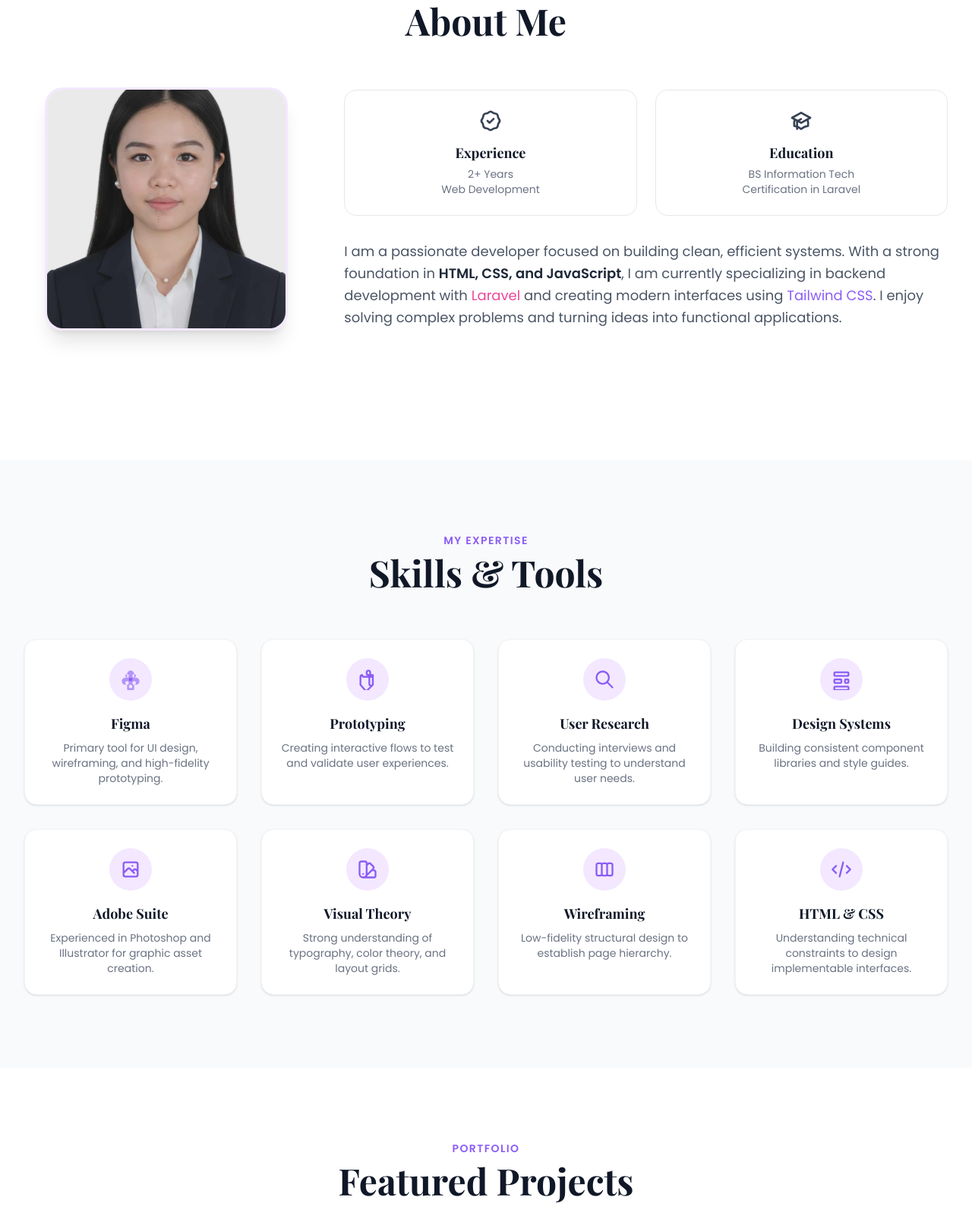
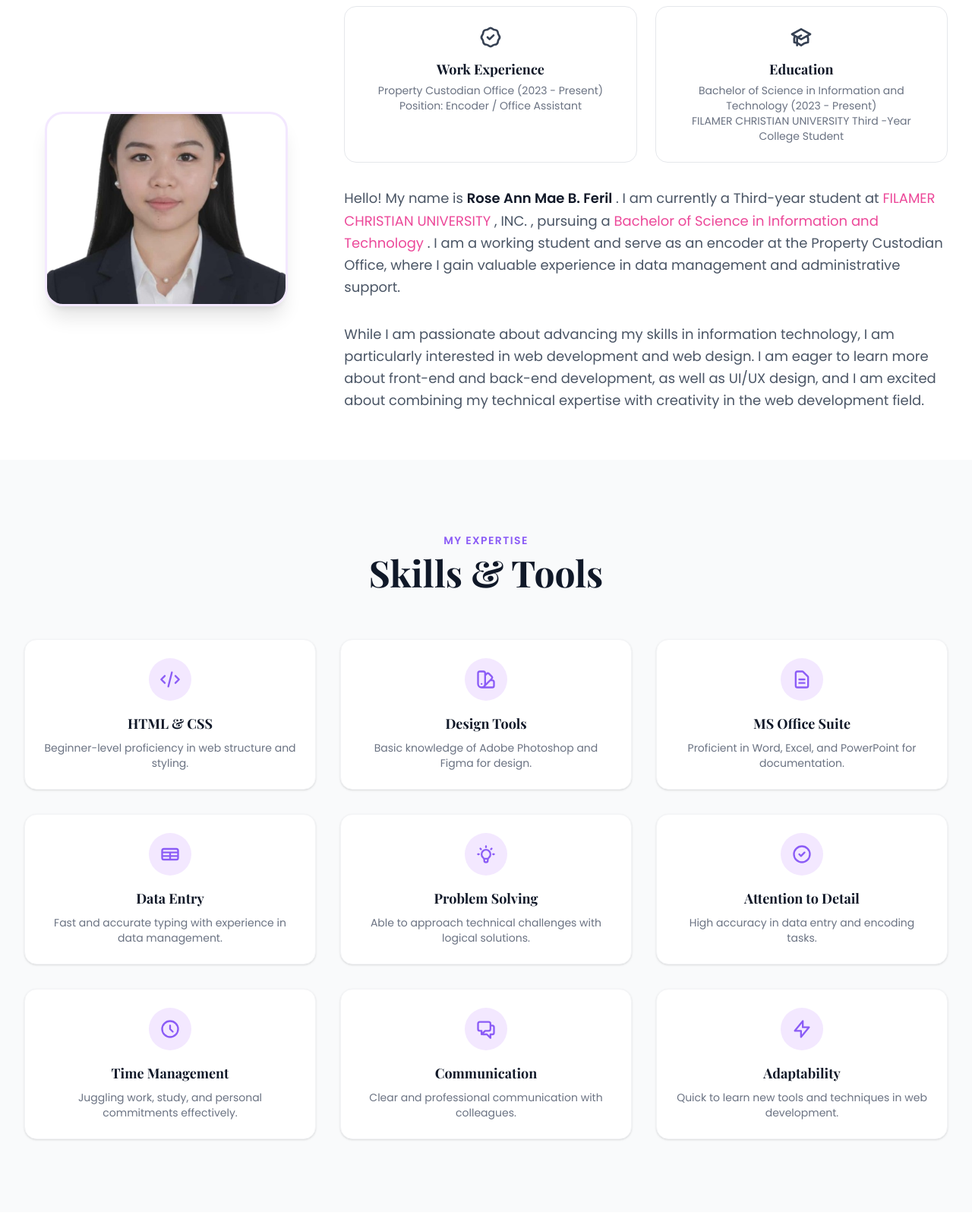
Before and after one commit to Rossey2/FERIL_PORTFOLIO-2-, a website: page dist/index.html in a window 1280 px wide. Shown: the part 995-2595 px from the top of the page at 76% size. Drawn offline with nearby package versions, Linux system fonts and the light colour scheme.

Commit message:
added design

```diff
--- a/dist/index.html
+++ b/dist/index.html
@@ -113,7 +113,7 @@
         </nav>
       </div>
     </header>
-     <section id="home" class="flex flex-col items-center justify-center min-h-screen">
+     <section id="home" class="bg-gray-50 flex flex-col items-center justify-center min-h-screen mb-30">
         <div class="max-w-7xl mx-auto px-4 sm:px-6 lg:px-8 w-full mt-20">
 
             <div class="grid grid-cols-1 md:grid-cols-2 gap-12 items-center">
@@ -124,7 +124,7 @@
                     </h2>
 
                     <p class="text-lg md:text-xl text-gray-600 font-body leading-relaxed max-w-lg">
-                        I am <span class="font-bold text-gray-900">Rose Ann</span>, a UX Design student at <span class="text-[#EC4899] font-medium">Filamer Christian University</span> I combine my technical background in <span class="text-[#EC4899] font-medium">Laravel</span> and <span class="text-[#8B5CF6] font-medium">Tailwind CSS</span>, to design intuitive, developer-friendly interfaces."
+                        I am <span class="font-bold text-gray-900">Rose Ann Mae B. Feril</span>, an IT student learning and simple,  <span class="text-[#EC4899] font-medium">user-friendly </span> <span class="text-[#EC4899] font-medium">web designs.</span>
                     </p>
 
                     <p class="text-lg md:text-xl text-gray-600 font-body leading-relaxed max-w-lg">
@@ -160,8 +160,8 @@
             <div class="grid grid-cols-1 lg:grid-cols-3 gap-12 items-center">
 
                 <div class="lg:col-span-1 flex justify-center">
-                    <div class="relative w-64 h-64 md:w-80 md:h-80 rounded-3xl overflow-hidden shadow-xl border-[3px] border-[#F3E8FF]">
-                        <img src="./images/feril.jpeg"
+                    <div class="relative w-64 h-64 md:w-80 md:h-90 rounded-3xl overflow-hidden shadow-xl border-[3px] border-[#F3E8FF]">
+                        <img src="./images/ro.png"
                              alt="Rose Ann Profile"
                              class="w-full h-full object-cover">
                     </div>
@@ -177,8 +177,8 @@
                                     <path stroke-linecap="round" stroke-linejoin="round" stroke-width="2" d="M9 12l2 2 4-4M7.835 4.697a3.42 3.42 0 001.946-.806 3.42 3.42 0 014.438 0 3.42 3.42 0 001.946.806 3.42 3.42 0 013.138 3.138 3.42 3.42 0 00.806 1.946 3.42 3.42 0 010 4.438 3.42 3.42 0 00-.806 1.946 3.42 3.42 0 01-3.138 3.138 3.42 3.42 0 00-1.946.806 3.42 3.42 0 01-4.438 0 3.42 3.42 0 00-1.946-.806 3.42 3.42 0 01-3.138-3.138 3.42 3.42 0 00-.806-1.946 3.42 3.42 0 010-4.438 3.42 3.42 0 00.806-1.946 3.42 3.42 0 013.138-3.138z" />
                                 </svg>
                             </div>
-                            <h3 class="font-bold font-heading text-lg text-gray-900">Experience</h3>
-                            <p class="text-gray-500 font-body text-sm mt-1">2+ Years <br>Web Development</p>
+                            <h3 class="font-bold font-heading text-lg text-gray-900">Work Experience</h3>
+                            <p class="text-gray-500 font-body text-sm mt-1">Property Custodian Office (2023 - Present)<br>Position: Encoder / Office Assistant</p>
                         </div>
 
                         <div class="p-6 border border-gray-200 rounded-2xl text-center hover:border-[#8B5CF6] hover:shadow-lg hover:-translate-y-1 transition-all duration-300 group bg-white">
@@ -190,13 +190,20 @@
                                 </svg>
                             </div>
                             <h3 class="font-bold font-heading text-lg text-gray-900">Education</h3>
-                            <p class="text-gray-500 font-body text-sm mt-1">BS Information Tech<br>Certification in Laravel</p>
+                            <p class="text-gray-500 font-body text-sm mt-1">Bachelor of Science in Information and Technology (2023 - Present) <br>FILAMER CHRISTIAN UNIVERSITY Third -Year College Student</p>
                         </div>
 
                     </div>
 
                     <p class="text-gray-600 font-body leading-relaxed text-lg text-justify md:text-left">
-                        I am a passionate developer focused on building clean, efficient systems. With a strong foundation in <span class="font-bold text-gray-800">HTML, CSS, and JavaScript</span>, I am currently specializing in backend development with <span class="text-[#EC4899] font-medium">Laravel</span> and creating modern interfaces using <span class="text-[#8B5CF6] font-medium">Tailwind CSS</span>. I enjoy solving complex problems and turning ideas into functional applications.
+                        Hello! My name is <span class="font-bold text-gray-900">Rose Ann Mae B. Feril</span> .
+                        I am currently a Third-year student at <span class="text-[#EC4899] font-medium">FILAMER CHRISTIAN UNIVERSITY</span> , INC. , pursuing a <span class="text-[#EC4899] font-medium">Bachelor of Science in Information and Technology</span> .
+                        I am a working student and serve as an encoder at the Property Custodian Office, where I gain valuable experience in data management and administrative support.
+                    </p>
+                    <p class="text-gray-600 font-body leading-relaxed text-lg text-justify md:text-left">
+                        While I am passionate about advancing my skills in information technology,
+                        I am particularly interested in web development and web design. I am eager to learn more about front-end and back-end development,
+                        as well as UI/UX design, and I am excited about combining my technical expertise with creativity in the web development field.
                     </p>
 
                 </div>
@@ -214,56 +221,16 @@
                 <h2 class="text-4xl md:text-5xl font-bold font-heading text-gray-900">Skills & Tools</h2>
             </div>
 
-            <div class="grid grid-cols-1 sm:grid-cols-2 md:grid-cols-3 lg:grid-cols-4 gap-6 md:gap-8">
-
-                <div class="bg-white p-6 rounded-2xl border border-gray-100 shadow-sm hover:shadow-md hover:border-[#8B5CF6]/50 transition-all duration-300 text-center group cursor-default hover:-translate-y-1">
-                    <div class="w-14 h-14 mx-auto mb-4 bg-[#F3E8FF] rounded-full flex items-center justify-center group-hover:bg-[#8B5CF6] transition-colors duration-300">
-                        <svg class="w-7 h-7 text-[#8B5CF6] group-hover:text-white transition-colors duration-300" fill="currentColor" viewBox="0 0 24 24">
-                           <path d="M12 2a4 4 0 00-4 4v4H6a4 4 0 000 8h2v4a4 4 0 008 0v-4h2a4 4 0 000-8h-2V6a4 4 0 00-4-4zm0 16a2 2 0 110 4 2 2 0 010-4zm4-4a2 2 0 110 4 2 2 0 010-4zm-8 0a2 2 0 110 4 2 2 0 010-4zm8-8a2 2 0 110 4 2 2 0 010-4zm-8 0a2 2 0 110 4 2 2 0 010-4z" opacity="0.6"/><circle cx="12" cy="12" r="2"/>
-                        </svg>
-                    </div>
-                    <h3 class="font-bold font-heading text-lg text-gray-900 mb-2">Figma</h3>
-                    <p class="text-sm text-gray-500 font-body">Primary tool for UI design, wireframing, and high-fidelity prototyping.</p>
-                </div>
-
-                 <div class="bg-white p-6 rounded-2xl border border-gray-100 shadow-sm hover:shadow-md hover:border-[#8B5CF6]/50 transition-all duration-300 text-center group cursor-default hover:-translate-y-1">
-                    <div class="w-14 h-14 mx-auto mb-4 bg-[#F3E8FF] rounded-full flex items-center justify-center group-hover:bg-[#8B5CF6] transition-colors duration-300">
-                        <svg class="w-7 h-7 text-[#8B5CF6] group-hover:text-white transition-colors duration-300" fill="none" stroke="currentColor" viewBox="0 0 24 24">
-                            <path stroke-linecap="round" stroke-linejoin="round" stroke-width="2" d="M11 4a2 2 0 114 0v1a2 2 0 11-4 0V4zM18 18l-6 6a2 2 0 01-2.828 0L4 18m14 0V9a2 2 0 00-2-2M4 18V9a2 2 0 012-2m12 0a2 2 0 01-2 2H8a2 2 0 01-2-2m12 0v10a2 2 0 11-4 0V9a2 2 0 114 0z" />
-                        </svg>
-                    </div>
-                    <h3 class="font-bold font-heading text-lg text-gray-900 mb-2">Prototyping</h3>
-                    <p class="text-sm text-gray-500 font-body">Creating interactive flows to test and validate user experiences.</p>
-                </div>
+            <div class="grid grid-cols-1 sm:grid-cols-2 md:grid-cols-3 lg:grid-cols-3 gap-6 md:gap-8 justify-center">
 
                 <div class="bg-white p-6 rounded-2xl border border-gray-100 shadow-sm hover:shadow-md hover:border-[#8B5CF6]/50 transition-all duration-300 text-center group cursor-default hover:-translate-y-1">
                     <div class="w-14 h-14 mx-auto mb-4 bg-[#F3E8FF] rounded-full flex items-center justify-center group-hover:bg-[#8B5CF6] transition-colors duration-300">
                         <svg class="w-7 h-7 text-[#8B5CF6] group-hover:text-white transition-colors duration-300" fill="none" stroke="currentColor" viewBox="0 0 24 24">
-                            <path stroke-linecap="round" stroke-linejoin="round" stroke-width="2" d="M21 21l-6-6m2-5a7 7 0 11-14 0 7 7 0 0114 0z" />
+                            <path stroke-linecap="round" stroke-linejoin="round" stroke-width="2" d="M10 20l4-16m4 4l4 4-4 4M6 16l-4-4 4-4" />
                         </svg>
                     </div>
-                    <h3 class="font-bold font-heading text-lg text-gray-900 mb-2">User Research</h3>
-                    <p class="text-sm text-gray-500 font-body">Conducting interviews and usability testing to understand user needs.</p>
-                </div>
-
-                <div class="bg-white p-6 rounded-2xl border border-gray-100 shadow-sm hover:shadow-md hover:border-[#8B5CF6]/50 transition-all duration-300 text-center group cursor-default hover:-translate-y-1">
-                    <div class="w-14 h-14 mx-auto mb-4 bg-[#F3E8FF] rounded-full flex items-center justify-center group-hover:bg-[#8B5CF6] transition-colors duration-300">
-                        <svg class="w-7 h-7 text-[#8B5CF6] group-hover:text-white transition-colors duration-300" fill="none" stroke="currentColor" viewBox="0 0 24 24">
-                            <path stroke-linecap="round" stroke-linejoin="round" stroke-width="2" d="M4 5a1 1 0 011-1h14a1 1 0 011 1v2a1 1 0 01-1 1H5a1 1 0 01-1-1V5zM4 13a1 1 0 011-1h6a1 1 0 011 1v2a1 1 0 01-1 1H5a1 1 0 01-1-1v-2zM16 13a1 1 0 011-1h2a1 1 0 011 1v2a1 1 0 01-1 1h-2a1 1 0 01-1-1v-2zM4 21a1 1 0 011-1h14a1 1 0 011 1v2a1 1 0 01-1 1H5a1 1 0 01-1-1v-2z" />
-                        </svg>
-                    </div>
-                    <h3 class="font-bold font-heading text-lg text-gray-900 mb-2">Design Systems</h3>
-                    <p class="text-sm text-gray-500 font-body">Building consistent component libraries and style guides.</p>
-                </div>
-
-                <div class="bg-white p-6 rounded-2xl border border-gray-100 shadow-sm hover:shadow-md hover:border-[#8B5CF6]/50 transition-all duration-300 text-center group cursor-default hover:-translate-y-1">
-                    <div class="w-14 h-14 mx-auto mb-4 bg-[#F3E8FF] rounded-full flex items-center justify-center group-hover:bg-[#8B5CF6] transition-colors duration-300">
-                        <svg class="w-7 h-7 text-[#8B5CF6] group-hover:text-white transition-colors duration-300" fill="none" stroke="currentColor" viewBox="0 0 24 24">
-                            <path stroke-linecap="round" stroke-linejoin="round" stroke-width="2" d="M4 16l4.586-4.586a2 2 0 012.828 0L16 16m-2-2l1.586-1.586a2 2 0 012.828 0L20 14m-6-6h.01M6 20h12a2 2 0 002-2V6a2 2 0 00-2-2H6a2 2 0 00-2 2v12a2 2 0 002 2z" />
-                        </svg>
-                    </div>
-                    <h3 class="font-bold font-heading text-lg text-gray-900 mb-2">Adobe Suite</h3>
-                    <p class="text-sm text-gray-500 font-body">Experienced in Photoshop and Illustrator for graphic asset creation.</p>
+                    <h3 class="font-bold font-heading text-lg text-gray-900 mb-2">HTML & CSS</h3>
+                    <p class="text-sm text-gray-500 font-body">Beginner-level proficiency in web structure and styling.</p>
                 </div>
 
                 <div class="bg-white p-6 rounded-2xl border border-gray-100 shadow-sm hover:shadow-md hover:border-[#8B5CF6]/50 transition-all duration-300 text-center group cursor-default hover:-translate-y-1">
@@ -272,32 +239,85 @@
                             <path stroke-linecap="round" stroke-linejoin="round" stroke-width="2" d="M7 21a4 4 0 01-4-4V5a2 2 0 012-2h4a2 2 0 012 2v12a4 4 0 01-4 4zm0 0h12a2 2 0 002-2v-4a2 2 0 00-2-2h-2.343M11 7.343l1.657-1.657a2 2 0 012.828 0l2.829 2.829a2 2 0 010 2.828l-8.486 8.485M7 17h.01" />
                         </svg>
                     </div>
-                    <h3 class="font-bold font-heading text-lg text-gray-900 mb-2">Visual Theory</h3>
-                    <p class="text-sm text-gray-500 font-body">Strong understanding of typography, color theory, and layout grids.</p>
+                    <h3 class="font-bold font-heading text-lg text-gray-900 mb-2">Design Tools</h3>
+                    <p class="text-sm text-gray-500 font-body">Basic knowledge of Adobe Photoshop and Figma for design.</p>
                 </div>
 
                 <div class="bg-white p-6 rounded-2xl border border-gray-100 shadow-sm hover:shadow-md hover:border-[#8B5CF6]/50 transition-all duration-300 text-center group cursor-default hover:-translate-y-1">
                     <div class="w-14 h-14 mx-auto mb-4 bg-[#F3E8FF] rounded-full flex items-center justify-center group-hover:bg-[#8B5CF6] transition-colors duration-300">
                         <svg class="w-7 h-7 text-[#8B5CF6] group-hover:text-white transition-colors duration-300" fill="none" stroke="currentColor" viewBox="0 0 24 24">
-                            <path stroke-linecap="round" stroke-linejoin="round" stroke-width="2" d="M9 17V7m0 10a2 2 0 01-2 2H5a2 2 0 01-2-2V7a2 2 0 012-2h2a2 2 0 012 2m0 10a2 2 0 002 2h2a2 2 0 002-2M9 7a2 2 0 012-2h2a2 2 0 012 2m0 10V7m0 10a2 2 0 002 2h2a2 2 0 002-2V7a2 2 0 00-2-2h-2a2 2 0 00-2 2" />
+                            <path stroke-linecap="round" stroke-linejoin="round" stroke-width="2" d="M9 12h6m-6 4h6m2 5H7a2 2 0 01-2-2V5a2 2 0 012-2h5.586a1 1 0 01.707.293l5.414 5.414a1 1 0 01.293.707V19a2 2 0 01-2 2z" />
                         </svg>
                     </div>
-                    <h3 class="font-bold font-heading text-lg text-gray-900 mb-2">Wireframing</h3>
-                    <p class="text-sm text-gray-500 font-body">Low-fidelity structural design to establish page hierarchy.</p>
+                    <h3 class="font-bold font-heading text-lg text-gray-900 mb-2">MS Office Suite</h3>
+                    <p class="text-sm text-gray-500 font-body">Proficient in Word, Excel, and PowerPoint for documentation.</p>
                 </div>
 
-                 <div class="bg-white p-6 rounded-2xl border border-gray-100 shadow-sm hover:shadow-md hover:border-[#8B5CF6]/50 transition-all duration-300 text-center group cursor-default hover:-translate-y-1">
+                <div class="bg-white p-6 rounded-2xl border border-gray-100 shadow-sm hover:shadow-md hover:border-[#8B5CF6]/50 transition-all duration-300 text-center group cursor-default hover:-translate-y-1">
                     <div class="w-14 h-14 mx-auto mb-4 bg-[#F3E8FF] rounded-full flex items-center justify-center group-hover:bg-[#8B5CF6] transition-colors duration-300">
                         <svg class="w-7 h-7 text-[#8B5CF6] group-hover:text-white transition-colors duration-300" fill="none" stroke="currentColor" viewBox="0 0 24 24">
-                            <path stroke-linecap="round" stroke-linejoin="round" stroke-width="2" d="M10 20l4-16m4 4l4 4-4 4M6 16l-4-4 4-4" />
+                            <path stroke-linecap="round" stroke-linejoin="round" stroke-width="2" d="M3 10h18M3 14h18m-9-4v8m-7 0h14a2 2 0 002-2V8a2 2 0 00-2-2H5a2 2 0 00-2 2v8a2 2 0 002 2z" />
                         </svg>
                     </div>
-                    <h3 class="font-bold font-heading text-lg text-gray-900 mb-2">HTML & CSS</h3>
-                    <p class="text-sm text-gray-500 font-body">Understanding technical constraints to design implementable interfaces.</p>
+                    <h3 class="font-bold font-heading text-lg text-gray-900 mb-2">Data Entry</h3>
+                    <p class="text-sm text-gray-500 font-body">Fast and accurate typing with experience in data management.</p>
                 </div>
+
+                <div class="bg-white p-6 rounded-2xl border border-gray-100 shadow-sm hover:shadow-md hover:border-[#8B5CF6]/50 transition-all duration-300 text-center group cursor-default hover:-translate-y-1">
+                    <div class="w-14 h-14 mx-auto mb-4 bg-[#F3E8FF] rounded-full flex items-center justify-center group-hover:bg-[#8B5CF6] transition-colors duration-300">
+                        <svg class="w-7 h-7 text-[#8B5CF6] group-hover:text-white transition-colors duration-300" fill="none" stroke="currentColor" viewBox="0 0 24 24">
+                            <path stroke-linecap="round" stroke-linejoin="round" stroke-width="2" d="M9.663 17h4.673M12 3v1m6.364 1.636l-.707.707M21 12h-1M4 12H3m3.343-5.657l-.707-.707m2.828 9.9a5 5 0 117.072 0l-.548.547A3.374 3.374 0 0014 18.469V19a2 2 0 11-4 0v-.531c0-.895-.356-1.754-.988-2.386l-.548-.547z" />
+                        </svg>
+                    </div>
+                    <h3 class="font-bold font-heading text-lg text-gray-900 mb-2">Problem Solving</h3>
+                    <p class="text-sm text-gray-500 font-body">Able to approach technical challenges with logical solutions.</p>
+                </div>
+
+                <div class="bg-white p-6 rounded-2xl border border-gray-100 shadow-sm hover:shadow-md hover:border-[#8B5CF6]/50 transition-all duration-300 text-center group cursor-default hover:-translate-y-1">
+                    <div class="w-14 h-14 mx-auto mb-4 bg-[#F3E8FF] rounded-full flex items-center justify-center group-hover:bg-[#8B5CF6] transition-colors duration-300">
+                        <svg class="w-7 h-7 text-[#8B5CF6] group-hover:text-white transition-colors duration-300" fill="none" stroke="currentColor" viewBox="0 0 24 24">
+                            <path stroke-linecap="round" stroke-linejoin="round" stroke-width="2" d="M9 12l2 2 4-4m6 2a9 9 0 11-18 0 9 9 0 0118 0z" />
+                        </svg>
+                    </div>
+                    <h3 class="font-bold font-heading text-lg text-gray-900 mb-2">Attention to Detail</h3>
+                    <p class="text-sm text-gray-500 font-body">High accuracy in data entry and encoding tasks.</p>
+                </div>
+
+                <div class="bg-white p-6 rounded-2xl border border-gray-100 shadow-sm hover:shadow-md hover:border-[#8B5CF6]/50 transition-all duration-300 text-center group cursor-default hover:-translate-y-1">
+                    <div class="w-14 h-14 mx-auto mb-4 bg-[#F3E8FF] rounded-full flex items-center justify-center group-hover:bg-[#8B5CF6] transition-colors duration-300">
+                        <svg class="w-7 h-7 text-[#8B5CF6] group-hover:text-white transition-colors duration-300" fill="none" stroke="currentColor" viewBox="0 0 24 24">
+                            <path stroke-linecap="round" stroke-linejoin="round" stroke-width="2" d="M12 8v4l3 3m6-3a9 9 0 11-18 0 9 9 0 0118 0z" />
+                        </svg>
+                    </div>
+                    <h3 class="font-bold font-heading text-lg text-gray-900 mb-2">Time Management</h3>
+                    <p class="text-sm text-gray-500 font-body">Juggling work, study, and personal commitments effectively.</p>
+                </div>
+
+                <div class="bg-white p-6 rounded-2xl border border-gray-100 shadow-sm hover:shadow-md hover:border-[#8B5CF6]/50 transition-all duration-300 text-center group cursor-default hover:-translate-y-1">
+                    <div class="w-14 h-14 mx-auto mb-4 bg-[#F3E8FF] rounded-full flex items-center justify-center group-hover:bg-[#8B5CF6] transition-colors duration-300">
+                        <svg class="w-7 h-7 text-[#8B5CF6] group-hover:text-white transition-colors duration-300" fill="none" stroke="currentColor" viewBox="0 0 24 24">
+                            <path stroke-linecap="round" stroke-linejoin="round" stroke-width="2" d="M17 8h2a2 2 0 012 2v6a2 2 0 01-2 2h-2v4l-4-4H9a1.994 1.994 0 01-1.414-.586m0 0L11 14h4a2 2 0 002-2V6a2 2 0 00-2-2H5a2 2 0 00-2 2v6a2 2 0 002 2h2v4l.586-.586z" />
+                        </svg>
+                    </div>
+                    <h3 class="font-bold font-heading text-lg text-gray-900 mb-2">Communication</h3>
+                    <p class="text-sm text-gray-500 font-body">Clear and professional communication with colleagues.</p>
+                </div>
+
+                <div class="bg-white p-6 rounded-2xl border border-gray-100 shadow-sm hover:shadow-md hover:border-[#8B5CF6]/50 transition-all duration-300 text-center group cursor-default hover:-translate-y-1">
+                    <div class="w-14 h-14 mx-auto mb-4 bg-[#F3E8FF] rounded-full flex items-center justify-center group-hover:bg-[#8B5CF6] transition-colors duration-300">
+                        <svg class="w-7 h-7 text-[#8B5CF6] group-hover:text-white transition-colors duration-300" fill="none" stroke="currentColor" viewBox="0 0 24 24">
+                            <path stroke-linecap="round" stroke-linejoin="round" stroke-width="2" d="M13 10V3L4 14h7v7l9-11h-7z" />
+                        </svg>
+                    </div>
+                    <h3 class="font-bold font-heading text-lg text-gray-900 mb-2">Adaptability</h3>
+                    <p class="text-sm text-gray-500 font-body">Quick to learn new tools and techniques in web development.</p>
+                </div>
+
             </div>
         </div>
     </section>
+
+
     <section id="projects" class="py-24 bg-white relative">
         <div class="max-w-7xl mx-auto px-4 sm:px-6 lg:px-8">
 
@@ -310,21 +330,19 @@
 
                 <div class="group bg-white rounded-2xl overflow-hidden shadow-lg border border-gray-100 hover:shadow-2xl hover:-translate-y-2 transition-all duration-300 ease-in-out">
                     <div class="relative h-64 overflow-hidden">
-                        <img src="https://images.unsplash.com/photo-1551288049-bebda4e38f71?ixlib=rb-4.0.3&auto=format&fit=crop&w=800&q=80"
+                        <img src="./images/CapizExplore1.JPG"
                              alt="E-Commerce Dashboard Screenshot"
                              class="w-full h-full object-cover object-center transform group-hover:scale-110 transition-transform duration-500">
                          <div class="absolute inset-0 bg-gradient-to-t from-black/20 to-transparent opacity-0 group-hover:opacity-100 transition-opacity duration-300"></div>
                     </div>
 
                     <div class="p-6">
-                        <h3 class="font-bold font-heading text-xl text-gray-900 mb-2 group-hover:text-[#8B5CF6] transition-colors">Nexus Inventory CRM</h3>
-                        <p class="text-gray-600 font-body text-sm leading-relaxed mb-4">A full-stack inventory management dashboard allowing real-time tracking of stock levels, sales reporting, and user role management.</p>
+                        <h3 class="font-bold font-heading text-xl text-gray-900 mb-2 group-hover:text-[#8B5CF6] transition-colors">Capiz Explore</h3>
+                        <p class="text-gray-600 font-body text-sm leading-relaxed mb-4">A web dashboard for discovering Capiz attractions and hiring tour guides, built with Tailwind CSS and JavaScript.</p>
 
                         <div class="flex flex-wrap gap-2 mb-6">
-                            <span class="px-3 py-1 bg-[#F3E8FF] text-[#8B5CF6] text-xs font-medium rounded-full font-body">Laravel</span>
-                            <span class="px-3 py-1 bg-[#F3E8FF] text-[#8B5CF6] text-xs font-medium rounded-full font-body">Vue.js</span>
                             <span class="px-3 py-1 bg-[#F3E8FF] text-[#8B5CF6] text-xs font-medium rounded-full font-body">Tailwind CSS</span>
-                            <span class="px-3 py-1 bg-[#F3E8FF] text-[#8B5CF6] text-xs font-medium rounded-full font-body">MySQL</span>
+                            <span class="px-3 py-1 bg-[#F3E8FF] text-[#8B5CF6] text-xs font-medium rounded-full font-body">Javascript</span>
                         </div>
 
                         <a href="#" class="inline-flex items-center text-[#8B5CF6] font-semibold font-body hover:text-[#7C3AED] transition-colors group/link">
@@ -338,7 +356,7 @@
 
                  <div class="group bg-white rounded-2xl overflow-hidden shadow-lg border border-gray-100 hover:shadow-2xl hover:-translate-y-2 transition-all duration-300 ease-in-out">
                     <div class="relative h-64 overflow-hidden">
-                        <img src="https://images.unsplash.com/photo-1512941937669-90a1b58e7e9c?ixlib=rb-4.0.3&auto=format&fit=crop&w=800&q=80"
+                        <img src="./images/fit.jpg"
                              alt="Mobile App UI Design"
                              class="w-full h-full object-cover object-center transform group-hover:scale-110 transition-transform duration-500">
                         <div class="absolute inset-0 bg-gradient-to-t from-black/20 to-transparent opacity-0 group-hover:opacity-100 transition-opacity duration-300"></div>
```
Also changed, not shown: dist/images/CapizExplore1.JPG (added), dist/images/fit.jpg (added).
